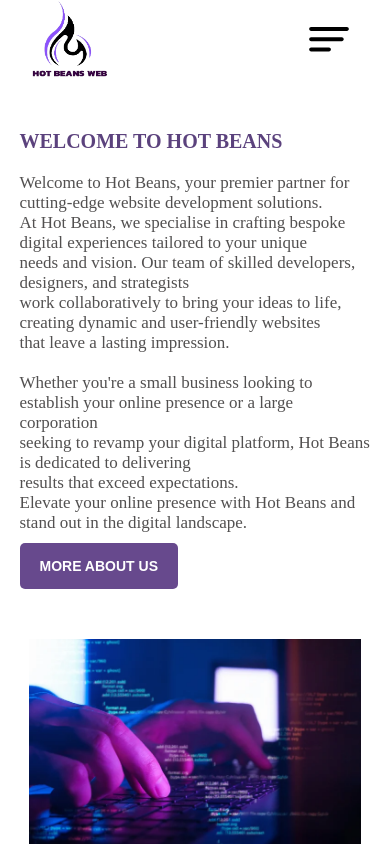
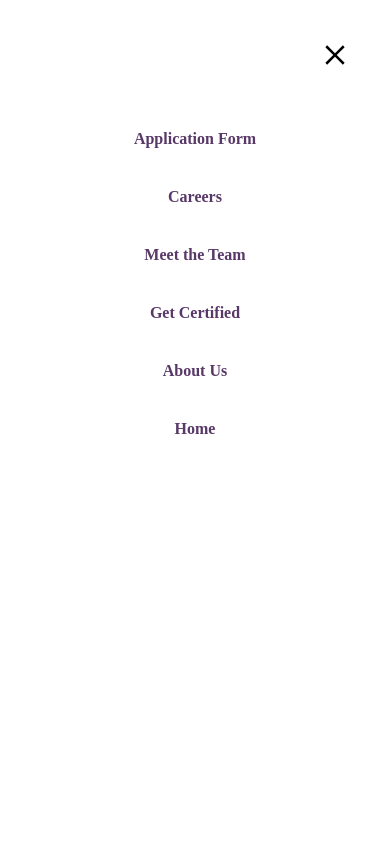
Before and after one commit to Frokesy/cybergirl-stuff, a website: page index.html in a window 390 px wide. Both pictures are taken after a click on the element 328 px from the left and 40 px from the top of the page. Shown: the top 844 px of the page. Drawn offline with Linux system fonts and the light colour scheme.

Commit message:
wrapped up index page

```diff
--- a/index.css
+++ b/index.css
@@ -155,25 +155,6 @@
     margin-top: 50px;
 }
 
-
-/* .careers-img {
-    height: 520px;
-    width: 700px;
-    margin-top: -550px;
-    margin-left: 750px;
-    border-radius: 200;
-    max-width: 100%;
-}
-
-.careers-img2 {
-    width: 800px;
-    height: 540px;
-    margin-top: -8000px;
-    opacity: 0.2;
-    position: relative;
-    max-width: 100%;
-} */
-
 .container h1 {
     color: rgba(59, 59, 59, 0.941);
     opacity: 0.9;
@@ -298,13 +279,45 @@
     display: none;
 }
 
+.cancel {
+    display: none;
+}
+
 @media screen and (max-width: 720px) {
+    nav {
+        width: 90vw;
+        margin: 0 auto;
+    }
     .hamburger {
         display: block;
         cursor: pointer;
     }
     .nav-links {
         display: none;
+        position: fixed;
+        top: 0;
+        left: 0;
+        width: 100%;
+        height: 100%;
+        background-color: #fff;
+        z-index: 1000;
+    }
+    .nav-links.open {
+        display: flex;
+        flex-direction: column;
+    }
+    .nav-links.open :not(.cancel) {
+        align-items: center;
+        justify-content: center;
+    }
+    .cancel {
+        cursor: pointer;
+        padding: 40px 40px 40px 0;
+        display: flex;
+        justify-content: flex-end;
+    }
+    .nav-links a {
+        margin: 20px 0;
     }
     .section-one {
         display: flex;
@@ -320,6 +333,9 @@
         height: auto;
         margin-top: 50px;
     }
+    .section-three {
+        width: 90vw;
+    }
     iframe {
         padding-top: 20px;
     }
--- a/index.html
+++ b/index.html
@@ -16,13 +16,15 @@
             <img src="assets/logo.png" class="logo">
         </div>
         <div class="nav-links">
+            <div class="cancel">
+                <svg width="30px" height="30px" viewBox="0 0 512 512" version="1.1" xmlns="http://www.w3.org/2000/svg" xmlns:xlink="http://www.w3.org/1999/xlink" fill="#000000"><g id="SVGRepo_bgCarrier" stroke-width="0"></g><g id="SVGRepo_tracerCarrier" stroke-linecap="round" stroke-linejoin="round"></g><g id="SVGRepo_iconCarrier"> <title>cancel</title> <g id="Page-1" stroke="none" stroke-width="1" fill="none" fill-rule="evenodd"> <g id="work-case" fill="#000000" transform="translate(91.520000, 91.520000)"> <polygon id="Close" points="328.96 30.2933333 298.666667 1.42108547e-14 164.48 134.4 30.2933333 1.42108547e-14 1.42108547e-14 30.2933333 134.4 164.48 1.42108547e-14 298.666667 30.2933333 328.96 164.48 194.56 298.666667 328.96 328.96 298.666667 194.56 164.48"> </polygon> </g> </g> </g></svg>
+            </div>
             <a href="apply.html"> Application Form</a>
             <a href="Careers.html">Careers </a>
             <a href="Meet the team.html">Meet the Team </a>
             <a href="Get Certified.html">Get Certified </a>
             <a href="About Hot Beans.Html">About Us </a>
             <a href="index.html"> Home </a>
-
         </div>
 
         <div class="hamburger">
@@ -74,16 +76,7 @@
             </div>
         </div>
     </div>
-
-
-
-
-
-
-
-
     <div class="section-three">
-
         <h2> ADDRESS</h2>
         <iframe src="https://www.google.com/maps/embed?pb=!1m18!1m12!1m3!1d2484.
             711663679636!2d0.17508837587459988!3d51.48180667180746!2m3!1f0!2f0!3f0!3m2!1i1024!2
@@ -91,20 +84,7 @@
             5e0!3m2!1sen!2suk!4v1708903063733!5m2!1sen!2suk" style="border:0;" allowfullscreen="" loading="lazy" referrerpolicy="no-referrer-when-downgrade"></iframe>
         <p>2 Walnut Tree Road Erith. DA8 1RA</p>
     </div>
-
-
-
-
-
-
-
-
-
     <link rel="stylesheet" href="https://cdnjs.cloudflare.com/ajax/libs/font-awesome/6.5.1/css/all.min.css">
-
-
-
-
     <footer>
         <div class="footer-content">
 
@@ -122,19 +102,22 @@
             <p>copyright &copy;2024 Hot Beans Web. designed by <span>Temiloluwa Akomolede: Junior Web Developer @ Hot Beans</span> </p>
         </div>
     </footer>
-
-
-
-
-
-
 </body>
 
+<script>
+    document.addEventListener('DOMContentLoaded', function() {
+        const hamburger = document.querySelector('.hamburger');
+        const navLinks = document.querySelector('.nav-links');
+        const cancel = document.querySelector('.cancel');
 
+        hamburger.addEventListener('click', function() {
+            navLinks.classList.toggle('open');
+        });
 
-
-
-
-
+        cancel.addEventListener('click', function() {
+            navLinks.classList.remove('open');
+        });
+    });
+</script>
 
 </html>
```
